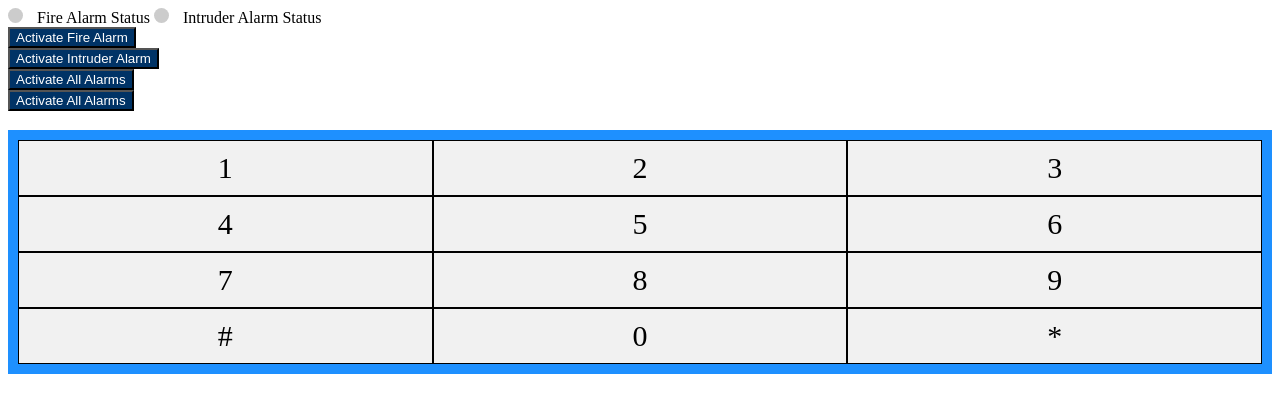
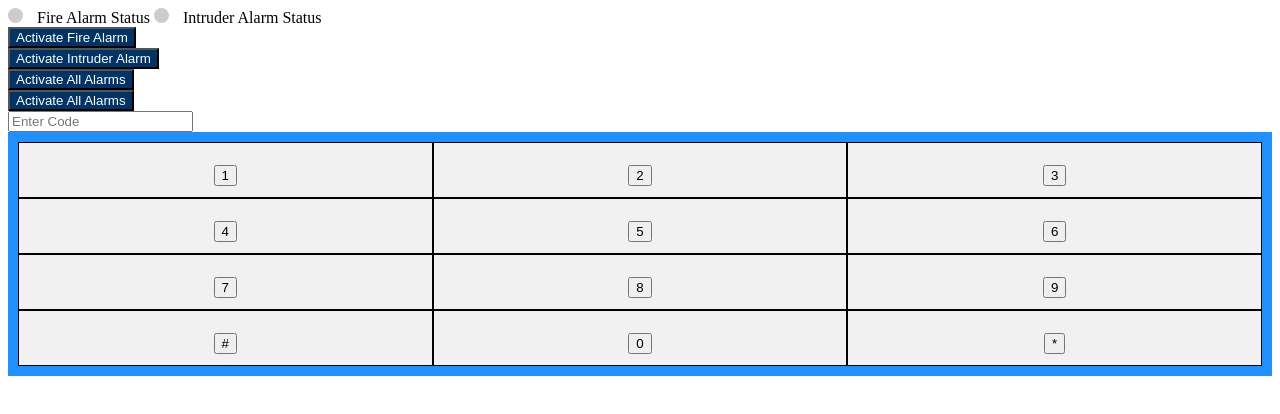
Before and after one commit to CadfanCode/JavaScriptFireAlarm, a plain HTML site: page index.html in a window 1280 px wide. Drawn offline with Linux system fonts and the light colour scheme.

Commit message:
input 'screen' added for the keypad in index.html

```diff
--- a/index.html
+++ b/index.html
@@ -33,22 +33,22 @@
 
 <!-- KEYPAD -->
 <div class="keypad-screen">
-    <h3 id="keypad-input"></h3>
+    <input type="text" id="keypad-input" class="screen-display" readonly placeholder="Enter Code">
 </div>
 
 <div class="keypad-container">
-    <div>1</div>
-    <div>2</div>
-    <div>3</div>
-    <div>4</div>
-    <div>5</div>
-    <div>6</div>
-    <div>7</div>
-    <div>8</div>
-    <div>9</div>
-    <div>#</div>
-    <div>0</div>
-    <div>*</div>
+    <div><button type="button" class="keypad-btn">1</button></div>
+    <div><button type="button" class="keypad-btn">2</button></div>
+    <div><button type="button" class="keypad-btn">3</button></div>
+    <div><button type="button" class="keypad-btn">4</button></div>
+    <div><button type="button" class="keypad-btn">5</button></div>
+    <div><button type="button" class="keypad-btn">6</button></div>
+    <div><button type="button" class="keypad-btn">7</button></div>
+    <div><button type="button" class="keypad-btn">8</button></div>
+    <div><button type="button" class="keypad-btn">9</button></div>
+    <div><button type="button" class="keypad-btn">#</button></div>
+    <div><button type="button" class="keypad-btn">0</button></div>
+    <div><button type="button" class="keypad-btn">*</button></div>
 </div>
 
 <script src="script.js"></script>
```
